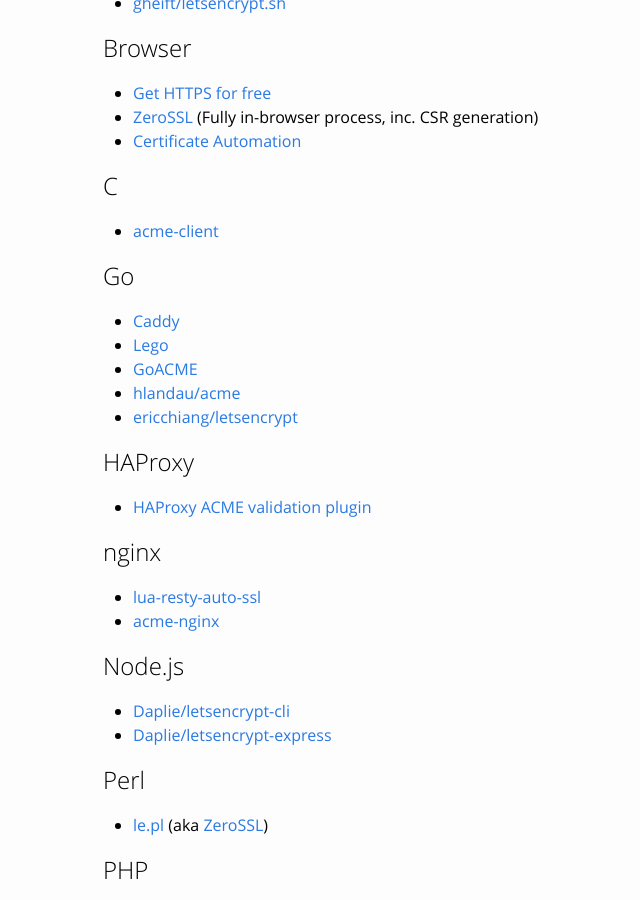
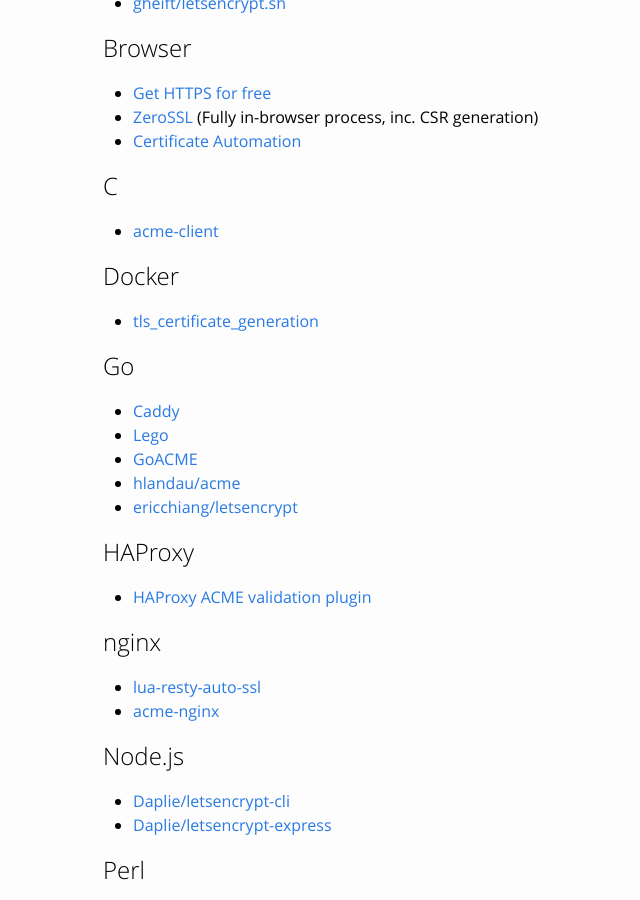
Before and after one commit to snowman1120/website, a Jekyll site: the page built from docs/client-options.md, in a window 1280 px wide and 900 px high, scrolled down 742 px. Shown: the whole window, without its empty margins (67-707 px from the left). Built offline with Jekyll 4.4.1, drawn with Linux system fonts in a browser that asks for light colours.

Commit message:
Add a docker client (#92)

```diff
--- a/docs/client-options.md
+++ b/docs/client-options.md
@@ -36,6 +36,9 @@ third party clients.
 
 ## C
 - [acme-client](https://kristaps.bsd.lv/acme-client/)
+
+## Docker
+- [tls_certificate_generation](https://github.com/leandromoreira/tls_certificate_generation)
 
 ## Go
 
```
